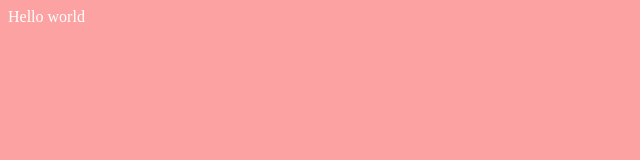
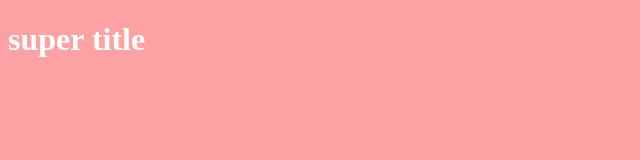
Before and after one commit to deril-237/git-test, a plain HTML site: page index.html in a window 1280 px wide. Shown: the whole page, without its empty margins (0-640 px from the left). Drawn offline with Linux system fonts and the light colour scheme.

Commit message:
modification on title h1

```diff
--- a/index.html
+++ b/index.html
@@ -9,7 +9,7 @@
 </head>
 
 <body>
-  Hello world
+  <h1>super title</h1>
 </body>
 
 </html>
```
